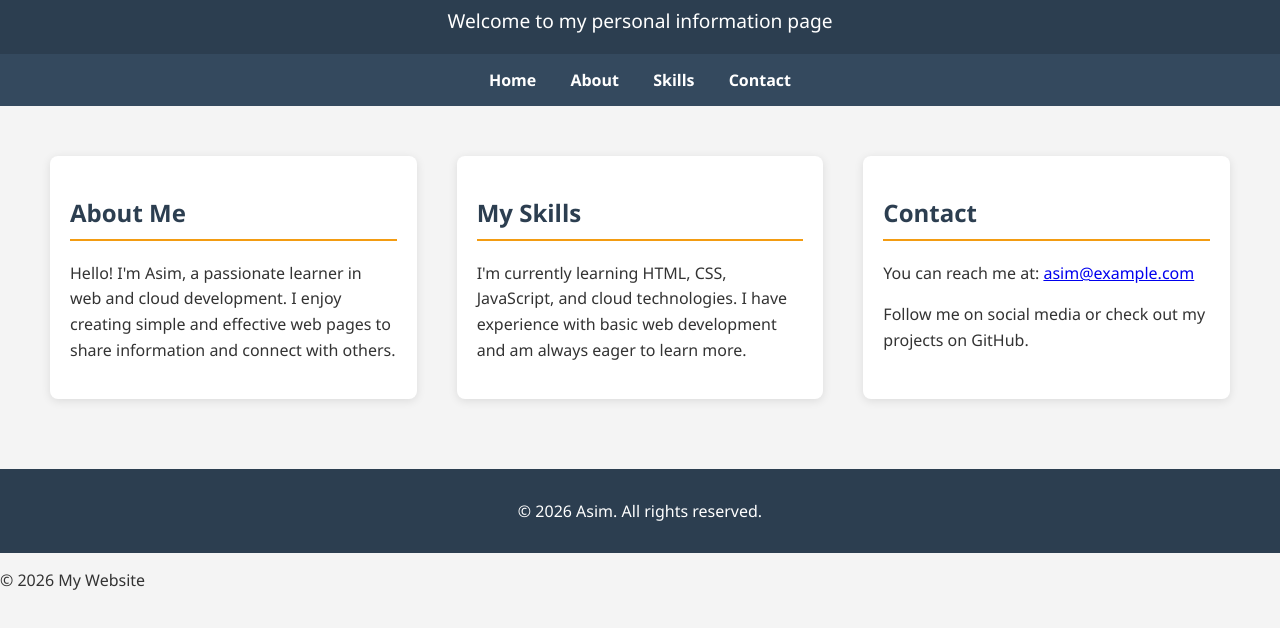
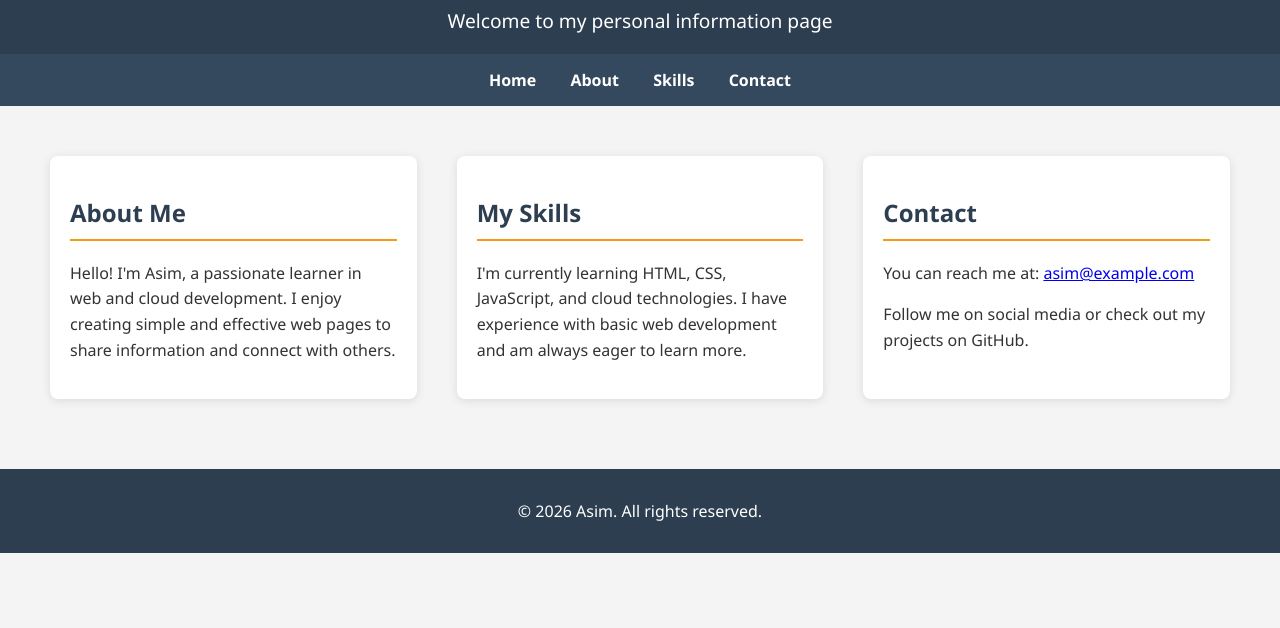
Before and after one commit to Manal5664/Git_practicals, a plain HTML site: page index.html in a window 1280 px wide. Shown: the part 78-706 px from the top of the page. Drawn offline with Linux system fonts and the light colour scheme.

Commit message:
info Asim

```diff
--- a/index.html
+++ b/index.html
@@ -133,10 +133,3 @@
 
 </body>
 </html>
-        <p>© 2026 My Website</p>
-    </footer>
-
-</body>
-</html>
-
-</html>
```
